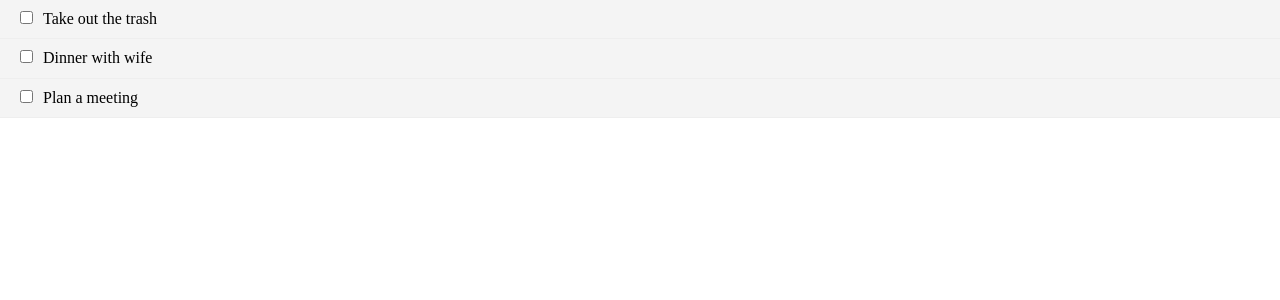
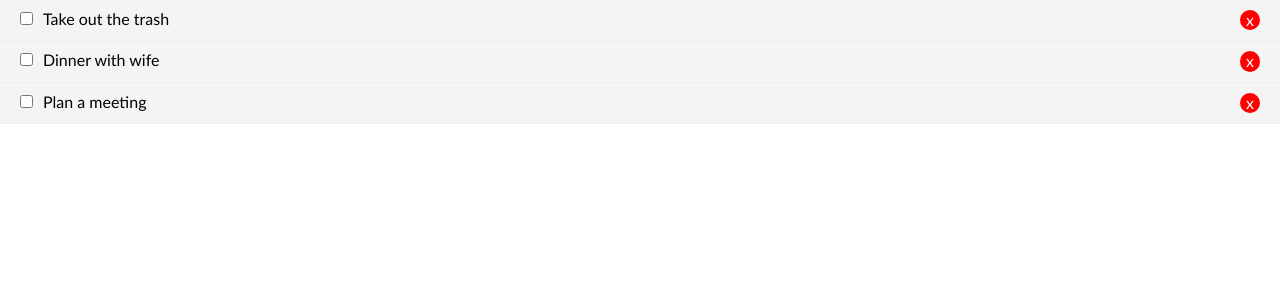
Before and after one commit to CodePoetPro/React-Todo-App, a React (Create React App) app: page / in a window 1280 px wide. Shown: the top 300 px of the page. Built offline with nearby package versions, Linux system fonts and the light colour scheme.

Commit message:
Added delete feature

```diff
--- a/src/App.css
+++ b/src/App.css
@@ -11,6 +11,7 @@
  html {
     line-height: 1.15; /* 1 */
     -webkit-text-size-adjust: 100%; /* 2 */
+    font-family: 'Trebuchet MS', 'Lucida Sans Unicode', 'Lucida Grande', 'Lucida Sans', Arial, sans-serif;
   }
 
   /* Sections
@@ -354,9 +355,18 @@
 
 
   .item{
+    display: flex;
     background-color: #F4F4F4;
     padding : 10px 20px;
     border-bottom: solid 1px #eee;
+    justify-content: space-between;
+  }
+
+  .item button{
+    background: red;
+    color: white;
+    border: none;
+    border-radius: 50%;
   }
 
   .item input[type=checkbox]{
--- a/src/App.js
+++ b/src/App.js
@@ -14,6 +14,14 @@ class App extends Component {
         return todo;
       })
     });
+  }
+
+  deleteTodo = (id) =>{
+    this.setState({
+      todos: this.state.todos.filter((todo)=>{
+        return todo.id !== id;
+      })
+    })
   }
 
   state = {
@@ -39,7 +47,7 @@ class App extends Component {
   render() {
     return (
       <div className="App">
-        <Todos toggleComplete={this.toggleComplete} todos={this.state.todos} />
+        <Todos toggleComplete={this.toggleComplete} deleteTodo={this.deleteTodo}  todos={this.state.todos} />
       </div>
     );
   }
--- a/src/components/Todo.js
+++ b/src/components/Todo.js
@@ -5,7 +5,7 @@ import PropTypes from 'prop-types';
 class Todos extends Component {
     render() {
         return this.props.todos.map((todo) => (
-            <TodoItem key={todo.id} todo={todo} toggleComplete={this.props.toggleComplete}/>
+            <TodoItem key={todo.id} todo={todo} deleteTodo={this.props.deleteTodo} toggleComplete={this.props.toggleComplete}/>
         ));
     }
 }
--- a/src/components/TodoItem.js
+++ b/src/components/TodoItem.js
@@ -5,17 +5,20 @@ import PropTypes from 'prop-types';
 export class TodoItem extends Component {
   getStyle = () => {
     return {
-      textDecoration : this.props.todo.completed ?
-      'line-through' : 'none'
+      textDecoration: this.props.todo.completed ?
+        'line-through' : 'none'
     }
   }
 
   render() {
-    const {title, id} = this.props.todo;
+    const { title, id } = this.props.todo;
     return (
-      <div className="item" style={this.getStyle()}>
-        <input type="checkbox" onChange={this.props.toggleComplete.bind(this, id)}/>
-        <span>{title}</span>
+      <div className="item">
+        <div>
+          <input type="checkbox" onChange={this.props.toggleComplete.bind(this, id)} />
+          <span style={this.getStyle()} className="item-title">{title}</span>
+        </div>
+        <button onClick={this.props.deleteTodo.bind(this,id)}> x </button>
       </div>
     )
   }
```
